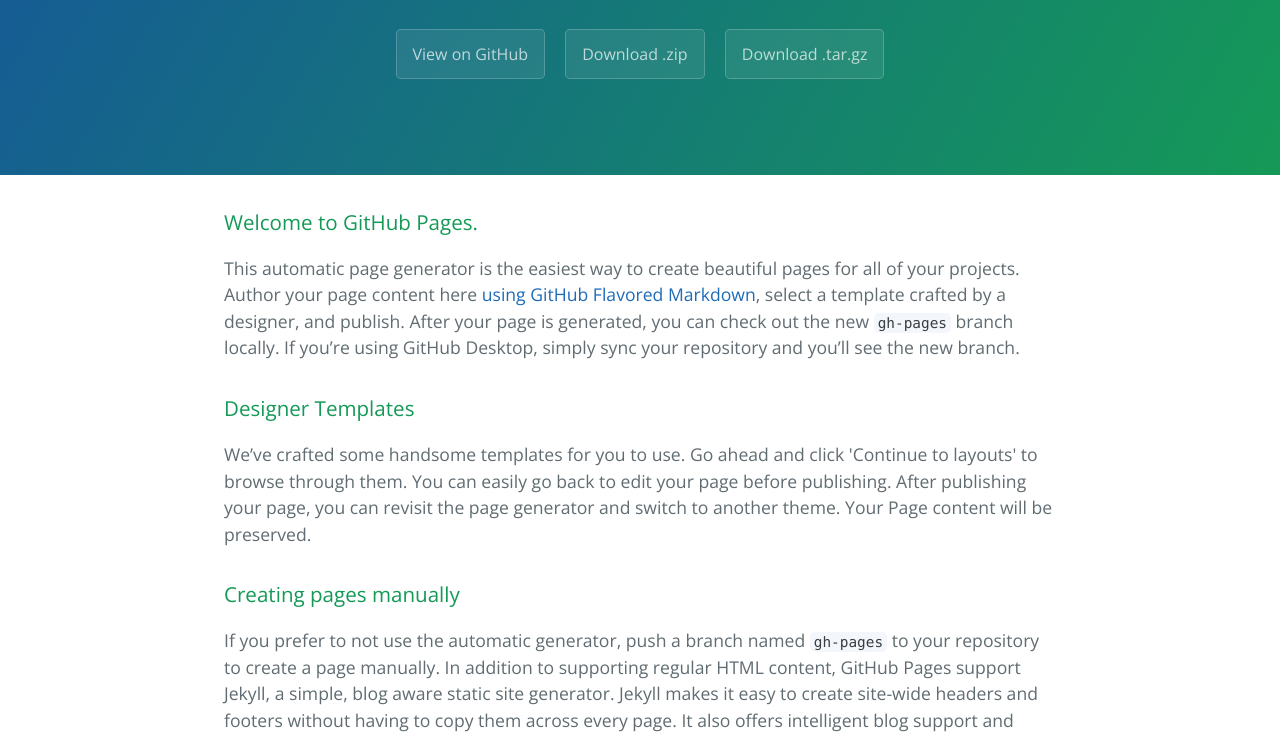
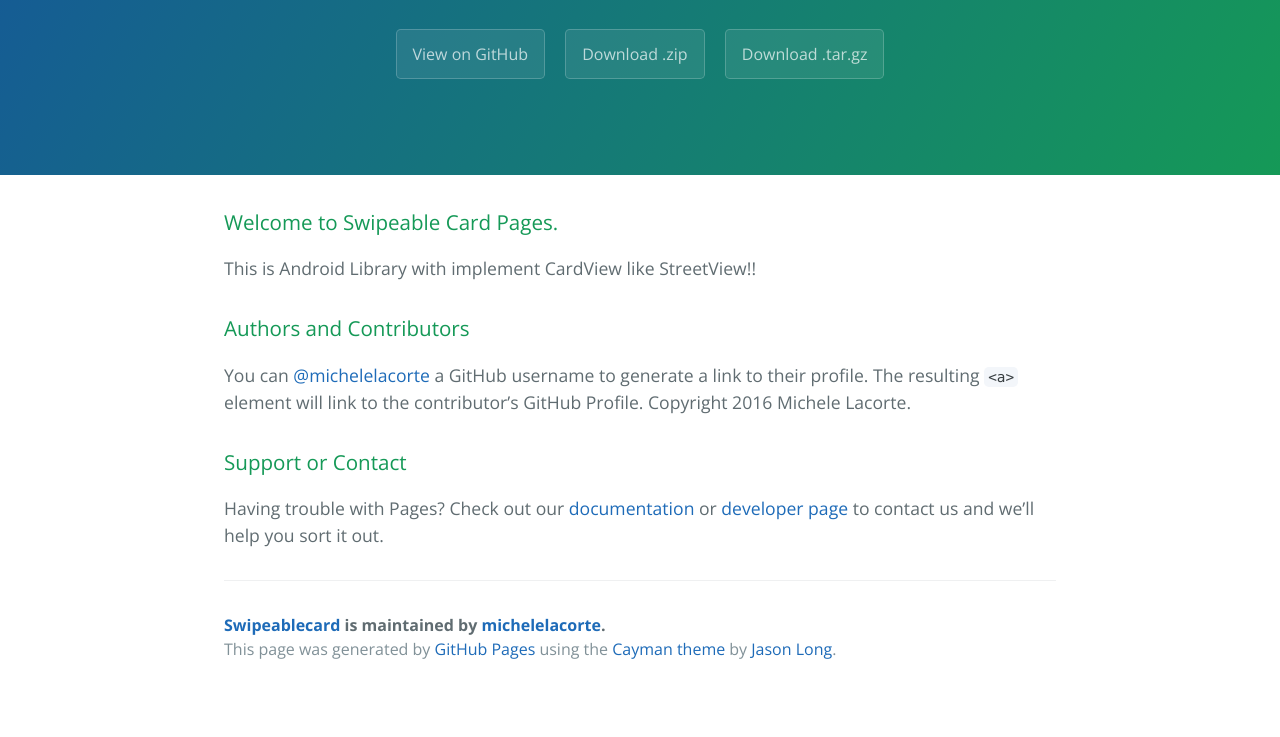
Before and after one commit to michelelacorte/SwipeableCard, a plain HTML site: page index.html in a window 1280 px wide. Shown: the part 208-945 px from the top of the page. After the commit the page ends 901 px from the top, so only its background shows below. Drawn offline with nearby package versions, Linux system fonts and the light colour scheme.

```diff
--- a/index.html
+++ b/index.html
@@ -20,29 +20,20 @@
 
     <section class="main-content">
       <h3>
-<a id="welcome-to-github-pages" class="anchor" href="#welcome-to-github-pages" aria-hidden="true"><span aria-hidden="true" class="octicon octicon-link"></span></a>Welcome to GitHub Pages.</h3>
+<a id="welcome-to-swipeable-card-pages" class="anchor" href="#welcome-to-swipeable-card-pages" aria-hidden="true"><span aria-hidden="true" class="octicon octicon-link"></span></a>Welcome to Swipeable Card Pages.</h3>
 
-<p>This automatic page generator is the easiest way to create beautiful pages for all of your projects. Author your page content here <a href="https://guides.github.com/features/mastering-markdown/">using GitHub Flavored Markdown</a>, select a template crafted by a designer, and publish. After your page is generated, you can check out the new <code>gh-pages</code> branch locally. If you’re using GitHub Desktop, simply sync your repository and you’ll see the new branch.</p>
-
-<h3>
-<a id="designer-templates" class="anchor" href="#designer-templates" aria-hidden="true"><span aria-hidden="true" class="octicon octicon-link"></span></a>Designer Templates</h3>
-
-<p>We’ve crafted some handsome templates for you to use. Go ahead and click 'Continue to layouts' to browse through them. You can easily go back to edit your page before publishing. After publishing your page, you can revisit the page generator and switch to another theme. Your Page content will be preserved.</p>
-
-<h3>
-<a id="creating-pages-manually" class="anchor" href="#creating-pages-manually" aria-hidden="true"><span aria-hidden="true" class="octicon octicon-link"></span></a>Creating pages manually</h3>
-
-<p>If you prefer to not use the automatic generator, push a branch named <code>gh-pages</code> to your repository to create a page manually. In addition to supporting regular HTML content, GitHub Pages support Jekyll, a simple, blog aware static site generator. Jekyll makes it easy to create site-wide headers and footers without having to copy them across every page. It also offers intelligent blog support and other advanced templating features.</p>
+<p>This is Android Library with implement CardView like StreetView!!</p>
 
 <h3>
 <a id="authors-and-contributors" class="anchor" href="#authors-and-contributors" aria-hidden="true"><span aria-hidden="true" class="octicon octicon-link"></span></a>Authors and Contributors</h3>
 
-<p>You can <a href="https://help.github.com/articles/basic-writing-and-formatting-syntax/#mentioning-users-and-teams" class="user-mention">@mention</a> a GitHub username to generate a link to their profile. The resulting <code>&lt;a&gt;</code> element will link to the contributor’s GitHub Profile. For example: In 2007, Chris Wanstrath (<a href="https://github.com/defunkt" class="user-mention">@defunkt</a>), PJ Hyett (<a href="https://github.com/pjhyett" class="user-mention">@pjhyett</a>), and Tom Preston-Werner (<a href="https://github.com/mojombo" class="user-mention">@mojombo</a>) founded GitHub.</p>
+<p>You can <a href="https://github.com/michelelacorte" class="user-mention">@michelelacorte</a> a GitHub username to generate a link to their profile. The resulting <code>&lt;a&gt;</code> element will link to the contributor’s GitHub Profile.
+Copyright 2016 Michele Lacorte.</p>
 
 <h3>
 <a id="support-or-contact" class="anchor" href="#support-or-contact" aria-hidden="true"><span aria-hidden="true" class="octicon octicon-link"></span></a>Support or Contact</h3>
 
-<p>Having trouble with Pages? Check out our <a href="https://help.github.com/pages">documentation</a> or <a href="https://github.com/contact">contact support</a> and we’ll help you sort it out.</p>
+<p>Having trouble with Pages? Check out our <a href="http://michelelacorte.github.io/SwipeableCard/docs/javadoc/index.html">documentation</a> or <a href="https://github.com/michelelacorte">developer page</a> to contact us and we’ll help you sort it out.</p>
 
       <footer class="site-footer">
         <span class="site-footer-owner"><a href="https://github.com/michelelacorte/SwipeableCard">Swipeablecard</a> is maintained by <a href="https://github.com/michelelacorte">michelelacorte</a>.</span>
```
Also changed, not shown: params.json (+1 -1 lines).
